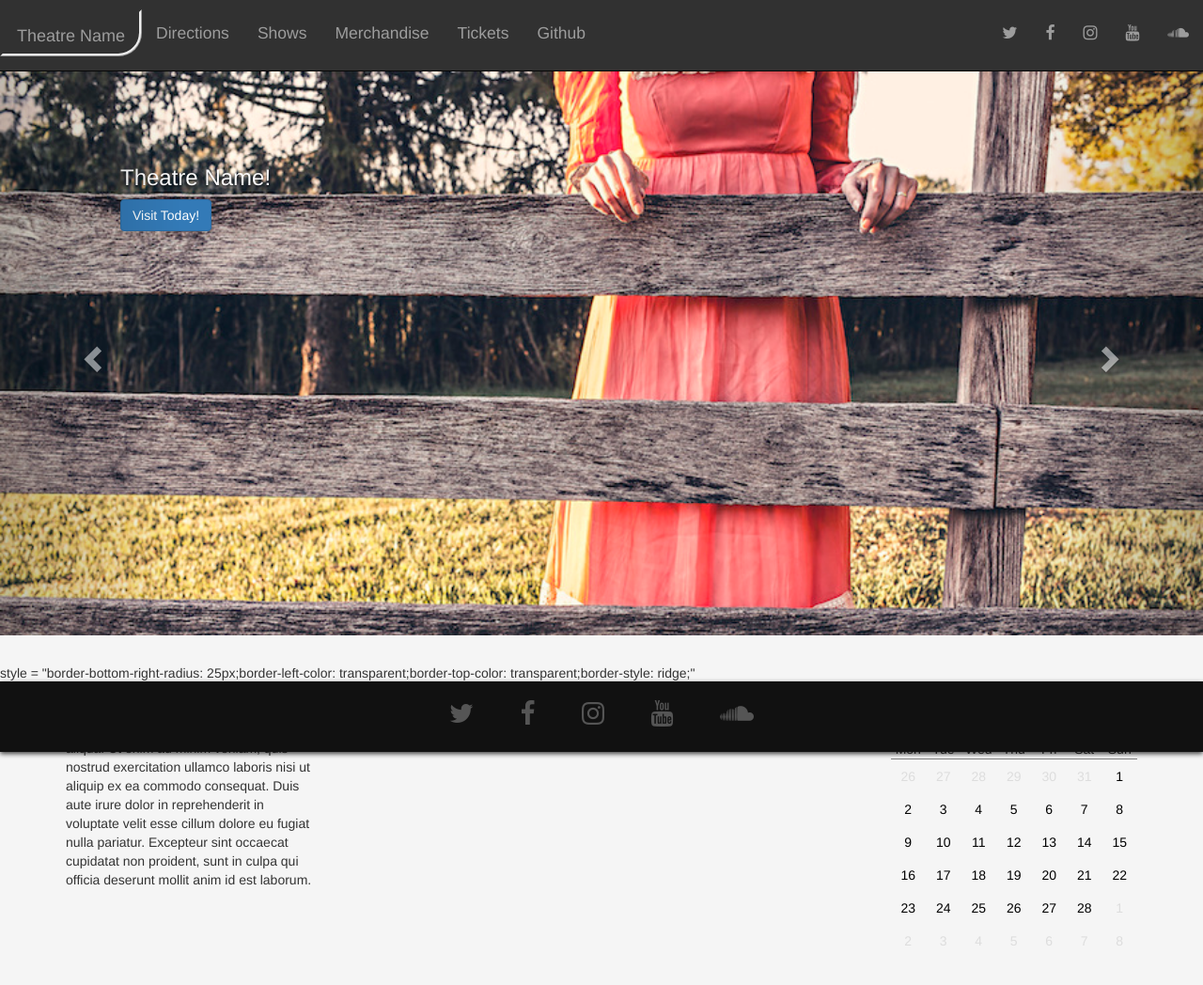
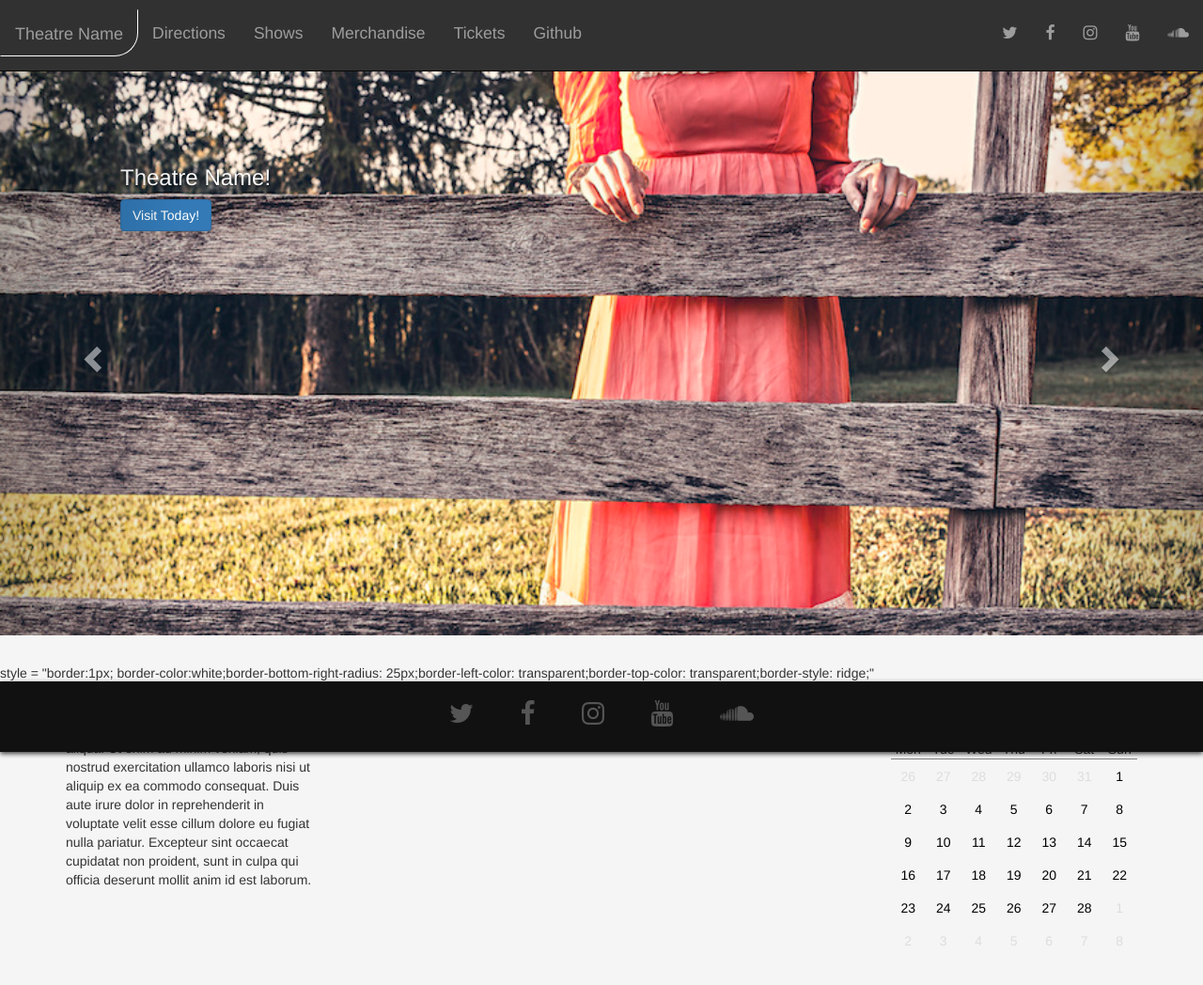
Before and after one commit to yourbuddyconner/cs399-theatre, a Django app: template app/templates/home.html in a window 1280 px wide. Shown: the whole page at 94% size. Run offline with Django 3.2, Linux system fonts and the light colour scheme; the template is opened without the code that fills it, so the values that code supplies are empty; parts of the project's set-up code (start-up, migrations or seed data) failed here and were passed over; some libraries are stand-ins or nearby versions.

Commit message:
Small CSS change to maintain consistency

```diff
--- a/app/static/css/theatre.css
+++ b/app/static/css/theatre.css
@@ -31,7 +31,9 @@ body {
 	padding-top: 10px;
 	font-size: 125%;
 }
-
+li{
+    border: 1px;
+}
 .section {
     padding: 50px 0;
     min-height: 450px;
--- a/app/templates/home.html
+++ b/app/templates/home.html
@@ -3,7 +3,7 @@
 {% block title %}{% load strip_up %}{{ X |strip_up:request.path }}{% endblock %}
 
 {% block content %}
-    {% block nav-home %}style = "border-bottom-right-radius: 25px;border-left-color: transparent;border-top-color: transparent;border-style: ridge;"{% endblock %}
+    {% block nav-home %}style = "border:1px; border-color:white;border-bottom-right-radius: 25px;border-left-color: transparent;border-top-color: transparent;border-style: ridge;"{% endblock %}
 
     <div class="container">
 	<div class="row" id="main">
```
